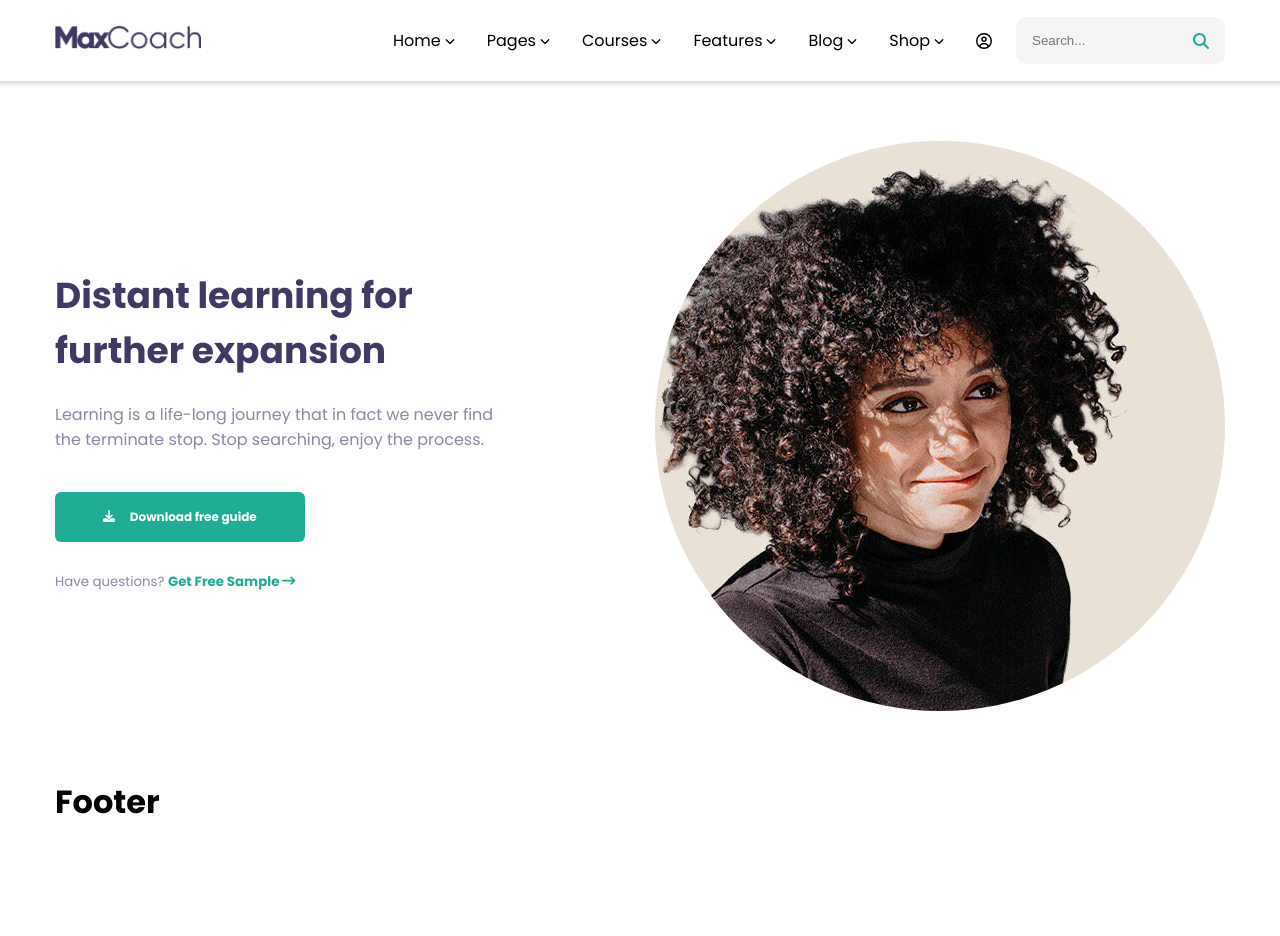
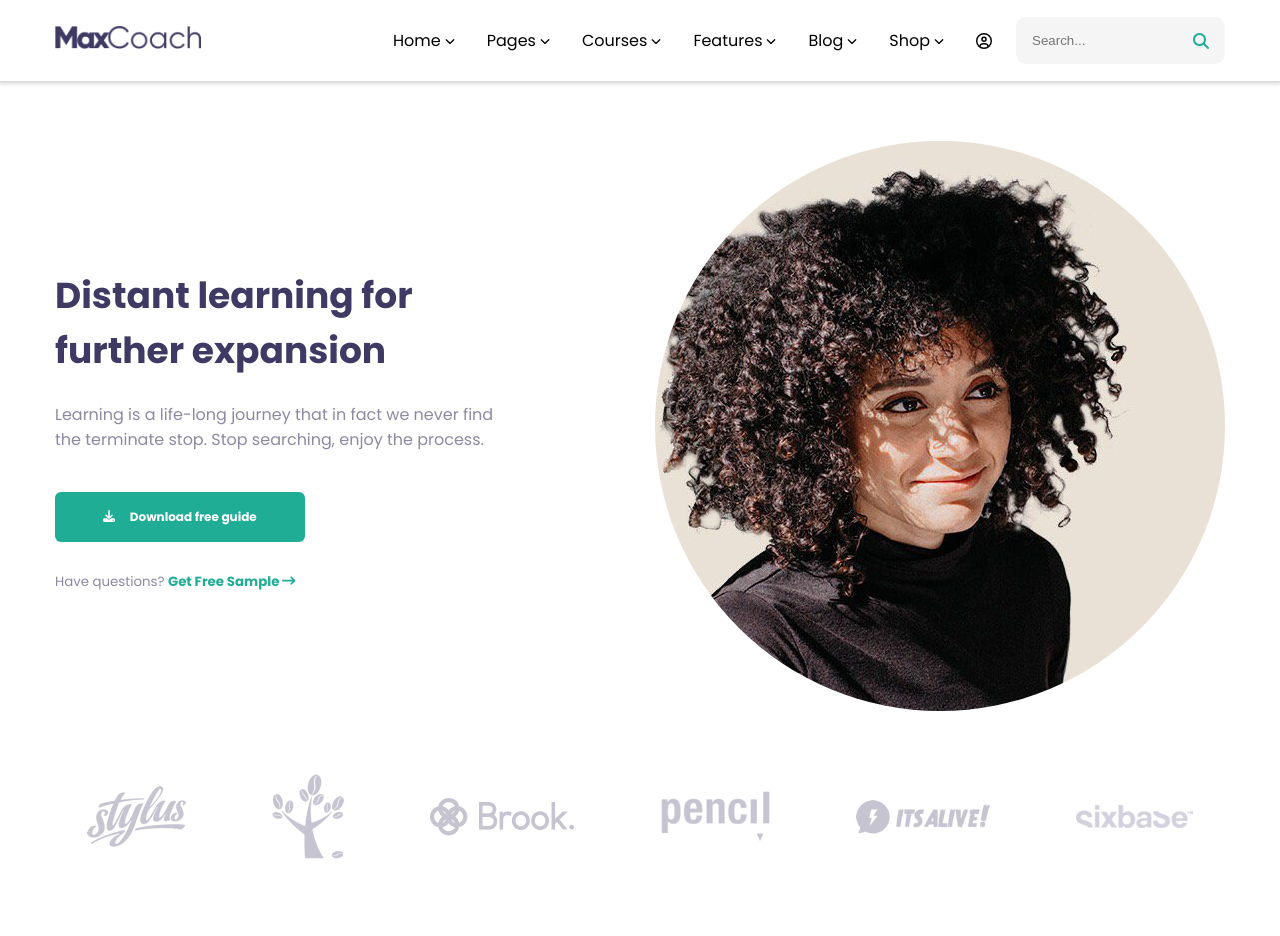
Before and after one commit to TheKaiser8/proj-html-vuejs, a Vue app: page / in a window 1280 px wide. Shown: the top 936 px of the page. Before the commit the page ends 826 px from the top, so only its background shows below. Built offline with nearby package versions, Linux system fonts and the light colour scheme.

Commit message:
Aggiunge ClientHero in AppHero

```diff
--- a/src/components/main/AppHero.vue
+++ b/src/components/main/AppHero.vue
@@ -1,12 +1,43 @@
 <script>
+import ClientHero from "./ClientHero.vue";
+
 export default {
   name: "AppHero",
+  components: {
+    ClientHero,
+  },
   data() {
     return {
       hero: {
         title: "Distant learning for further expansion",
         text: "Learning is a life-long journey that in fact we never find the terminate stop. Stop searching, enjoy the process.",
       },
+      clients: [
+        {
+          img: "src/assets/img/client-logo-01.png",
+          name: "Stylus",
+        },
+        {
+          img: "src/assets/img/client-logo-02.png",
+          name: "Tree",
+        },
+        {
+          img: "src/assets/img/client-logo-03.png",
+          name: "Brook",
+        },
+        {
+          img: "src/assets/img/client-logo-04.png",
+          name: "Pencil",
+        },
+        {
+          img: "src/assets/img/client-logo-05.png",
+          name: "Its Alive!",
+        },
+        {
+          img: "src/assets/img/client-logo-06.png",
+          name: "Sixbase",
+        },
+      ],
     };
   },
 };
@@ -15,6 +46,7 @@ export default {
 <template>
   <section id="hero">
     <div class="container">
+      <div class="row">
         <div class="col-small40">
           <h1 class="hero-title">{{ hero.title }}</h1>
           <p class="hero-text">{{ hero.text }}</p>
@@ -41,6 +73,10 @@ export default {
           />
         </div>
       </div>
+      <div class="row client">
+        <ClientHero v-for="client in clients" :infoClient="client" />
+      </div>
+    </div>
   </section>
 </template>
 
@@ -51,7 +87,7 @@ export default {
   padding: 3.75rem 0;
   color: var(--third-text-color);
 
-  .container {
+  .row {
     display: flex;
     align-items: center;
     .col-small40 {
@@ -88,6 +124,12 @@ export default {
         border-radius: 50%;
       }
     }
+    &.client {
+      display: flex;
+      justify-content: space-between;
+      padding: 0 2rem;
+      margin-top: 3.5rem;
+    }
   }
 }
 </style>
--- /dev/null
+++ b/src/components/main/ClientHero.vue
@@ -0,0 +1,20 @@
+<script>
+export default {
+  name: "ClientHero",
+  props: {
+    infoClient: Object,
+  },
+};
+</script>
+
+<template>
+  <div class="client-img">
+    <img :src="infoClient.img" :alt="infoClient.name" />
+  </div>
+</template>
+
+<style lang="scss" scoped>
+.client-img {
+  filter: opacity(0.5);
+}
+</style>
```
Lines whose indentation alone changed are shown as unchanged.
